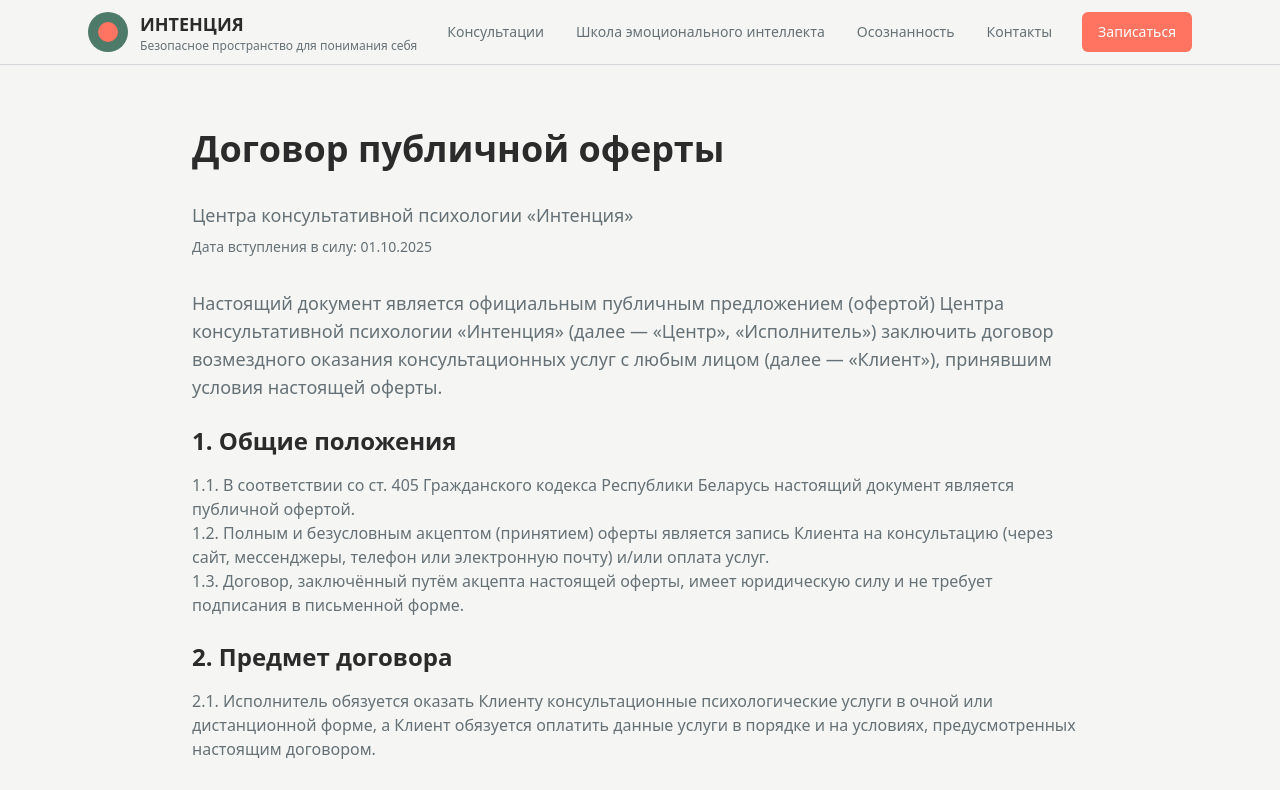
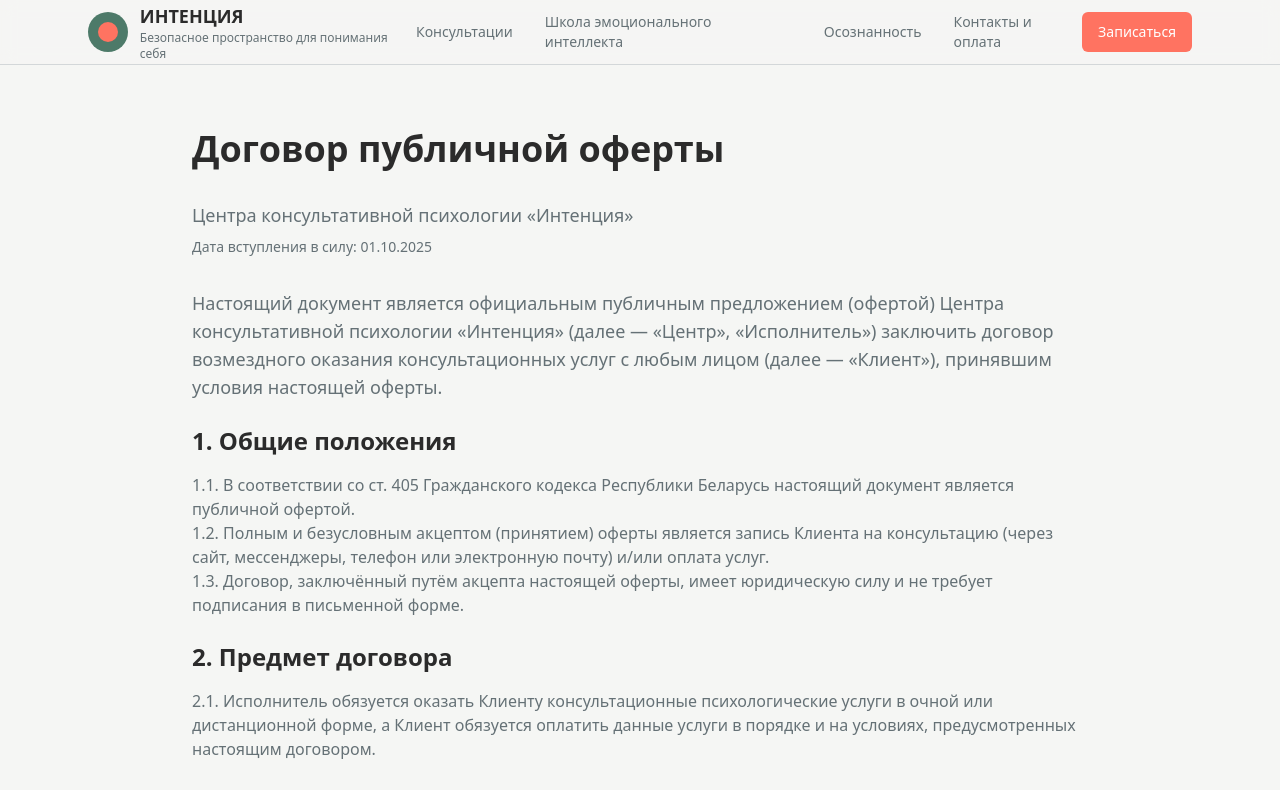
Before and after one commit to dariatsalko/growth-path-kit, a React (Vite) app: page /terms in a window 1280 px wide. Shown: the top 790 px of the page. Built offline with nearby package versions, Linux system fonts and the light colour scheme.

Commit message:
Обновить контакты и оплату
Обновил раздел "Контакты и оплата" в шапке сайта.

```diff
--- a/src/components/ui/header.tsx
+++ b/src/components/ui/header.tsx
@@ -10,7 +10,7 @@ const Header = () => {
     { label: "Консультации", href: "/" },
     { label: "Школа эмоционального интеллекта", href: "/school" },
     { label: "Осознанность", href: "/mindfulness" },
-    { label: "Контакты", href: "/contacts" },
+    { label: "Контакты и оплата", href: "/contacts" },
   ];
 
   const openBookingModal = () => {
```
